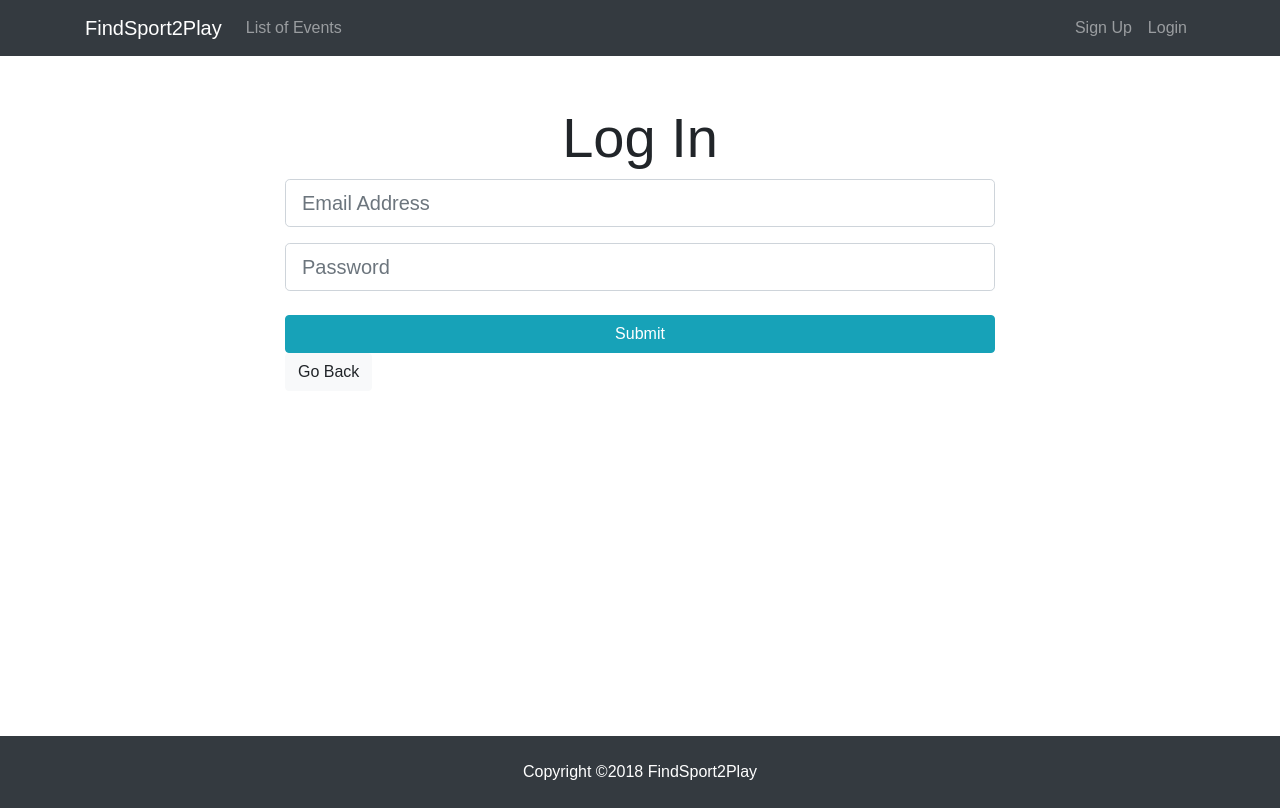
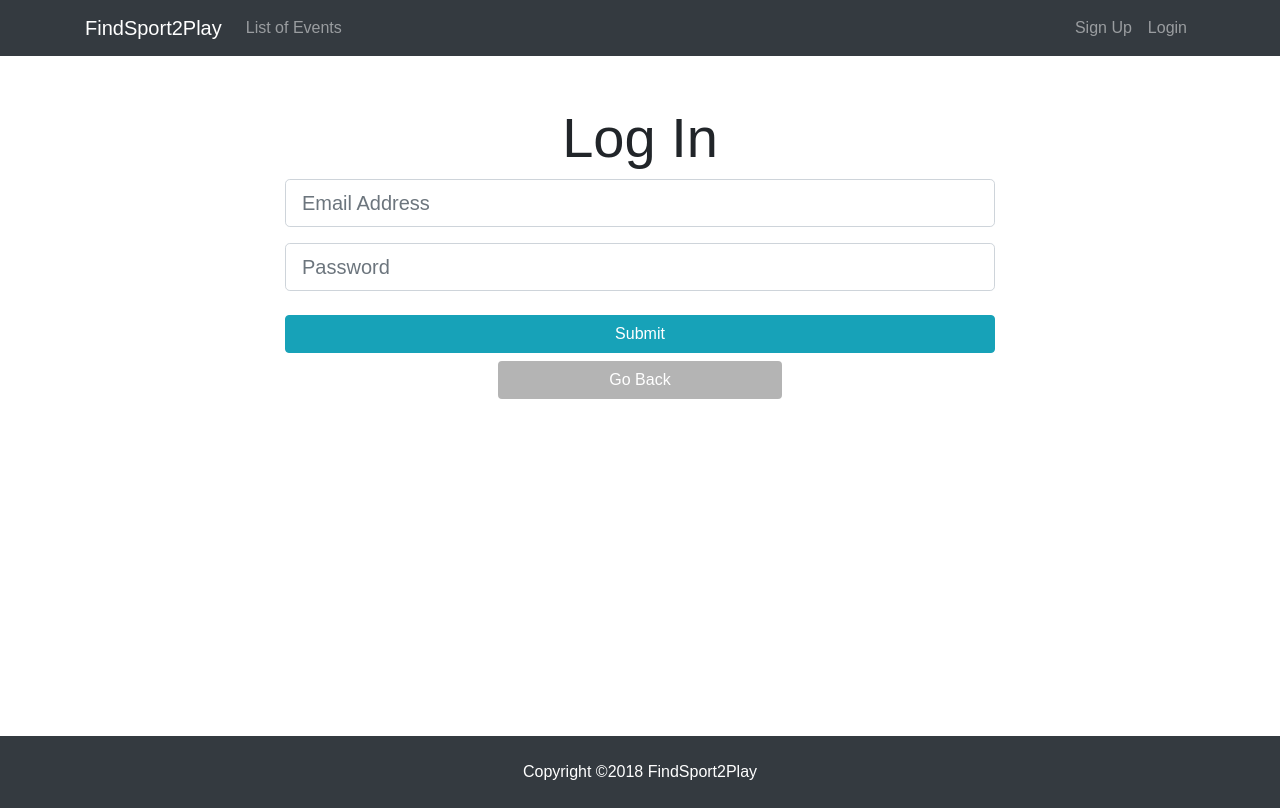
Before and after one commit to topdeveloper55/Find-Sport-2-Play, a React (Create React App) app in the folder client/: page /login in a window 1280 px wide. Built offline with nearby package versions, Linux system fonts and the light colour scheme; no server answers.

Commit message:
style the go back button

```diff
--- a/client/src/components/auth/Login.js
+++ b/client/src/components/auth/Login.js
@@ -56,7 +56,7 @@ class Login extends Component{
                   <div className="row">
                     <div className="col-md-8 m-auto mt-5">
                       <h1 className="display-4 text-center mt-5">Log In</h1>
-                      <form onSubmit={this.onSubmit}>
+                      <form onSubmit={this.onSubmit} className="mb-2">
                         <TextFieldGroup
                           placeholder="Email Address"
                           name="email"
@@ -75,7 +75,7 @@ class Login extends Component{
                         />
                         <input type="submit" className="btn btn-info btn-block mt-4" />
                       </form>
-                      <Link to="/" className="btn btn-light">
+                      <Link to="/" className={styles.login__button}>
                           Go Back
                       </Link>
                     </div>
--- a/client/src/components/auth/Login.module.css
+++ b/client/src/components/auth/Login.module.css
@@ -1,3 +1,15 @@
 .login{
     min-height: 85vh;
 }
+
+.login__button{
+    display: block;
+    text-align: center;
+    margin: 0 auto;
+    padding: 5px;
+    border: 2px solid #b4b4b4;
+    background-color: #b4b4b4;
+    color: white;
+    border-radius: 4px;
+    width: 40%;
+}
```
